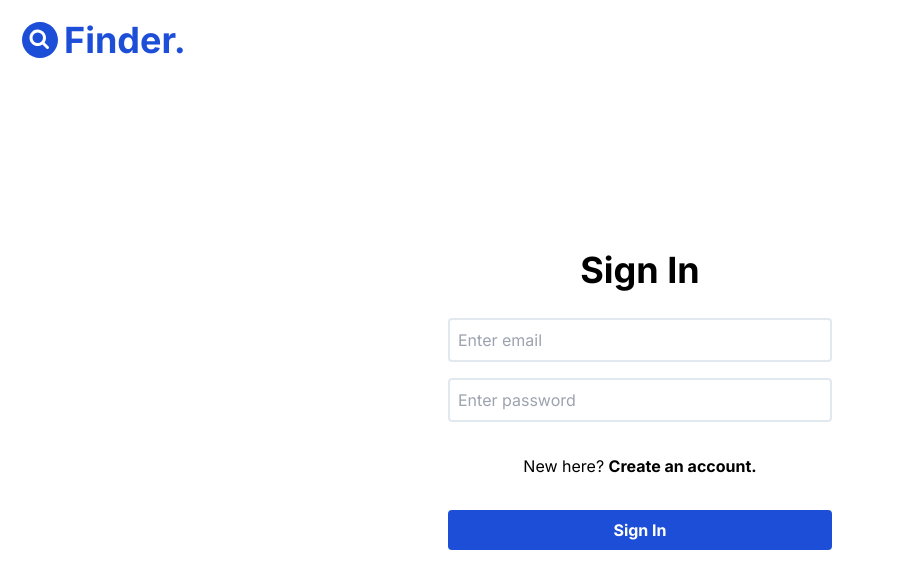
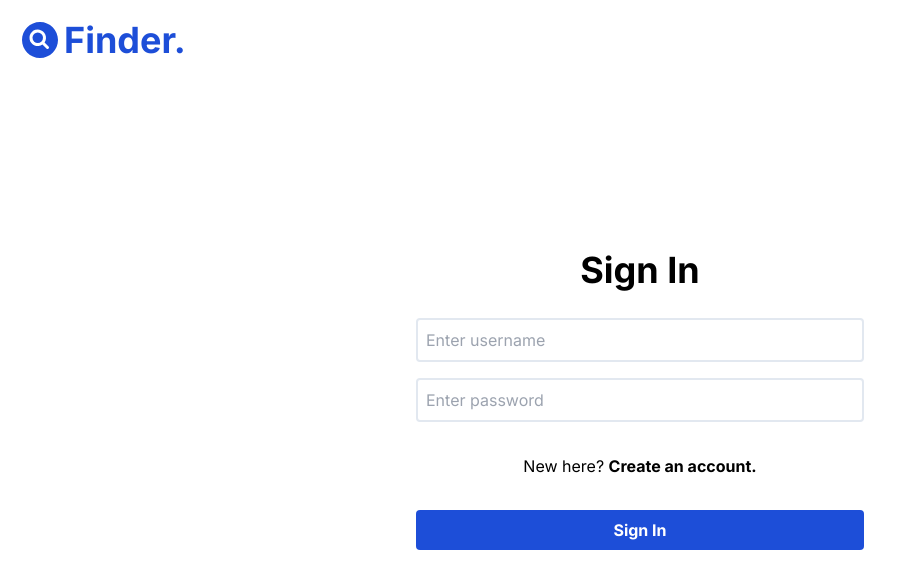
Before and after one commit to AkileshRao/finder-client, a React (Vite) app: page / in a window 1280 px wide. Shown: the top 588 px of the page, without its empty margins (0-905 px from the left). Built offline with nearby package versions, Linux system fonts and the light colour scheme.

Commit message:
Login and Register basic form added

```diff
--- a/package.json
+++ b/package.json
@@ -9,6 +9,7 @@
     "preview": "vite preview"
   },
   "dependencies": {
+    "axios": "^0.27.2",
     "node-sass": "^7.0.1",
     "react": "^18.2.0",
     "react-dom": "^18.2.0",
--- a/src/index.css
+++ b/src/index.css
@@ -6,3 +6,7 @@
 :root {
     font-family: "Inter";
 }
+
+* {
+    outline: none !important;
+}
--- a/src/pages/Auth.tsx
+++ b/src/pages/Auth.tsx
@@ -1,7 +1,64 @@
-import React from 'react'
+import axios from 'axios';
+import React, { useState } from 'react'
 import { IoSearchCircle } from 'react-icons/io5'
+import { input } from "../sharedStyles";
 
 const Auth = () => {
+    const [mode, setMode] = useState("LOGIN");
+    const [username, setUsername] = useState("")
+    const [password, setPassword] = useState("")
+    const [confPassword, setConfPassword] = useState("")
+    const [role, setRole] = useState("")
+
+    const handleChange = (event: any) => {
+        const { name, value } = event.target;
+        if (name == "username") setUsername(value);
+        if (name == "password") setPassword(value);
+        if (name == "confPassword") setConfPassword(value);
+        if (name == "role") setRole(value);
+    }
+
+    const handleSubmit = (event: any) => {
+        event.preventDefault();
+        const { status, message } = validator();
+        if (!status) return console.log(message)
+
+        let payload: any = { username, password }
+
+        if (mode == "REGISTER") payload["role"] = role
+
+        axios.post("url", payload).then(res => {
+            console.log(res)
+        }).catch(err => {
+            console.log(err);
+        })
+    }
+
+    const validator = () => {
+        if (mode == "LOGIN") {
+            if (!username || !password) {
+                return { status: false, message: "Fill form correctly!" }
+            }
+        } else {
+            if (!username || !password || !confPassword || !role) {
+                return { status: false, message: "Fill form correctly!" }
+            }
+            if (password != confPassword) return { status: false, message: "Passwords do not match!" }
+        }
+
+
+        return { status: true, message: "Valid form" };
+    }
+
+    const resetForm = () => {
+        setUsername(""); setPassword(""); setConfPassword(""); setRole("");
+    }
+
+    const toggleMode = () => {
+        resetForm()
+        mode == "LOGIN" ? setMode("REGISTER") : setMode("LOGIN")
+    }
+
     return (
         <div className='auth-container w-screen h-screen flex items-center justify-center'>
             <header className='flex flex-row items-center p-4 absolute top-0 left-0'>
@@ -9,13 +66,34 @@ const Auth = () => {
                 <h1 className='text-4xl font-bold text-blue-700'>Finder.</h1>
             </header>
 
-            <main>
-                <form action="" className='w-96 rounded-lg flex flex-col items-center gap-4'>
-                    <h1 className='text-4xl font-bold mb-3'>Sign In</h1>
-                    <input type="text" placeholder="Enter email" className='p-2 w-full border-2 rounded border-slate-200' />
-                    <input type="password" placeholder="Enter password" className='p-2 w-full border-2 rounded border-slate-200' />
-                    <p className='my-4'>New here? <span><strong>Create an account.</strong></span></p>
-                    <button className='font-bold bg-blue-700 text-white p-2 rounded w-full'>Sign In</button>
+            <main className='w-4/5 max-w-md'>
+                <form action="" className='flex flex-col items-center gap-4' onSubmit={handleSubmit}>
+                    <h1 className='text-4xl font-bold mb-3'>
+                        {mode == "LOGIN" ? "Sign In" : "Register"}
+                    </h1>
+                    <input type="text" placeholder="Enter username" className={input} name="username" value={username} onChange={handleChange} />
+                    {
+                        mode == "REGISTER" &&
+                        <select id="" className={input} name="role" onChange={handleChange} value={role}>
+                            <option value="" disabled>Select a role</option>
+                            <option value="hr">HR</option>
+                            <option value="employee">Employee</option>
+                        </select>
+                    }
+                    <input type="password" placeholder="Enter password" className={input} name="password" value={password} onChange={handleChange} />
+                    {
+                        mode == "REGISTER" &&
+                        <input type="password" placeholder="Confirm password" className={input} name="confPassword" value={confPassword} onChange={handleChange} />
+                    }
+                    <p className='my-4 cursor-pointer hover:text-blue-700 transition-all duration-300 ease-in-out' onClick={toggleMode}>
+                        {mode == "LOGIN" ? "New here? " : "Already have an account? "}
+                        <span ><strong>
+                            {mode == "LOGIN" ? "Create an account." : "Sign In."}
+                        </strong></span>
+                    </p>
+                    <button type="submit" className='font-bold bg-blue-700 text-white p-2 rounded w-full'>
+                        {mode == "LOGIN" ? "Sign In" : "Create account"}
+                    </button>
                 </form>
             </main>
         </div>
--- /dev/null
+++ b/src/sharedStyles.ts
@@ -0,0 +1 @@
+export const input = "p-2 w-full border-2 rounded border-slate-200 transition-all duration-400 ease-in-out focus:border-blue-400"
```
Also changed, not shown: 1 other file (tests, documents, lock files or other folders).
